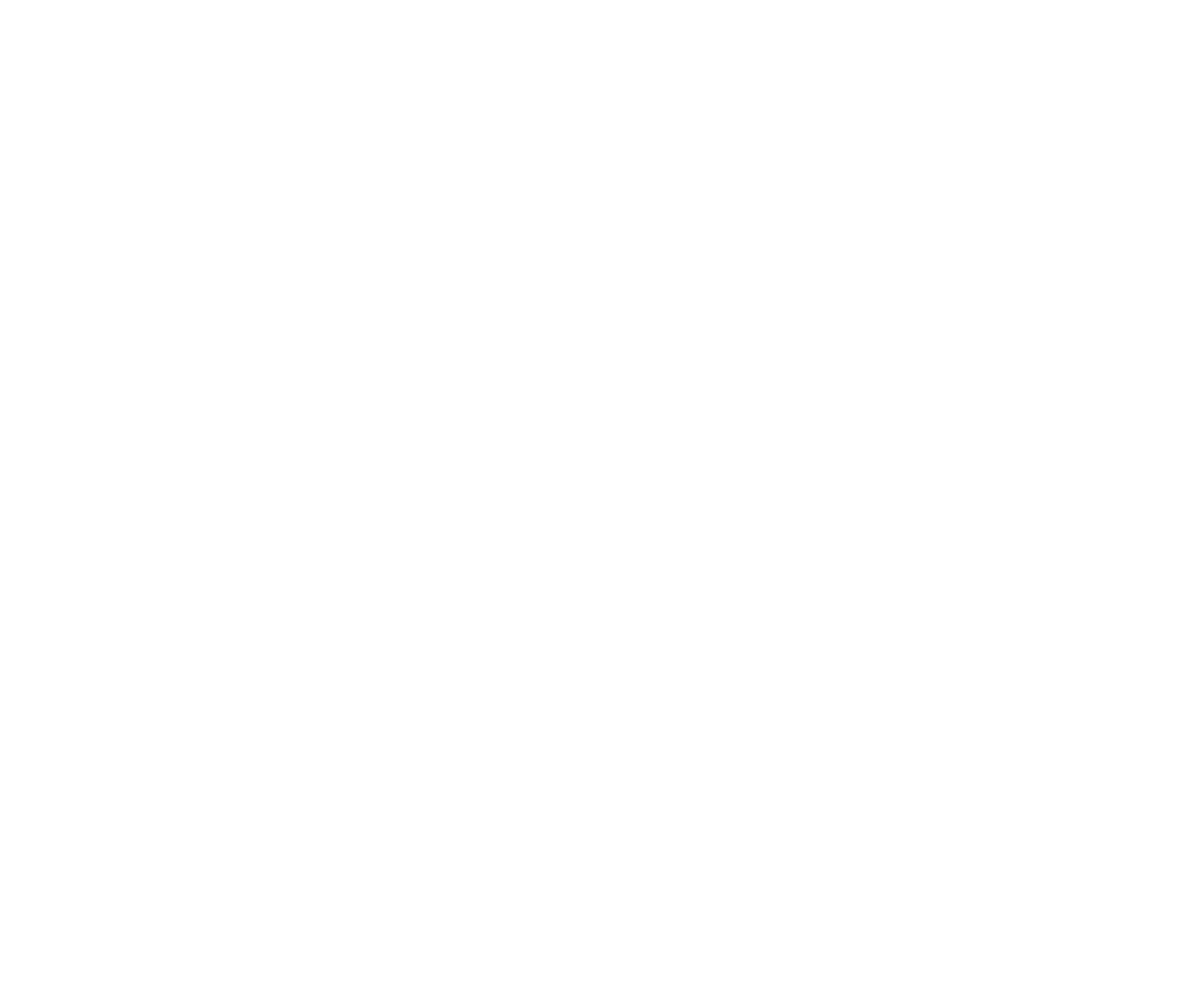
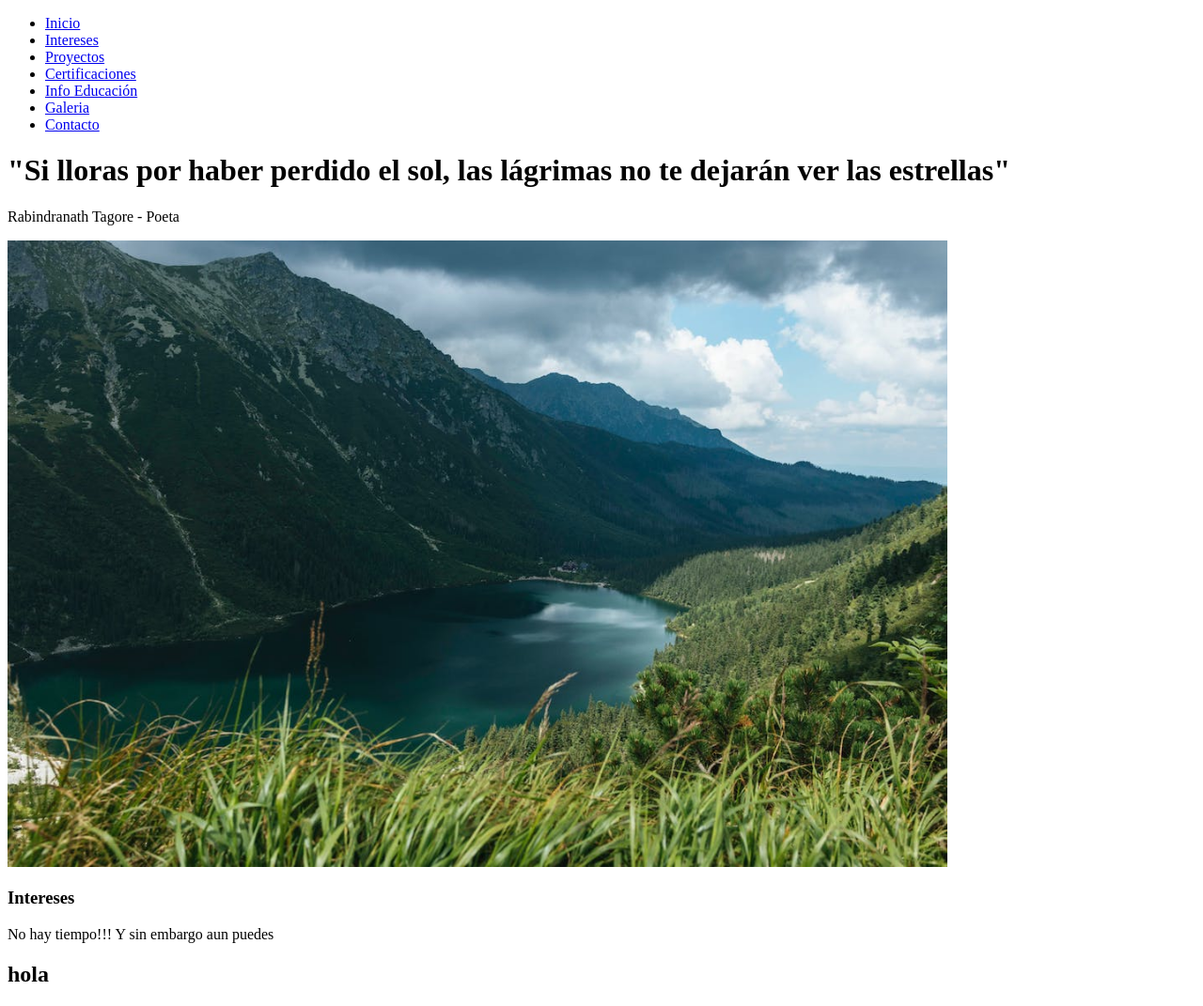
Before and after one commit to FernandoMoralesH/Mi_Portafolio, a plain HTML site: page index.html in a window 1280 px wide. Shown: the whole page at 94% size. Before the commit the page ends 800 px from the top, so only its background shows below. Drawn offline with Linux system fonts and the light colour scheme.

Commit message:
ENE 2023- Construyendo Portafolio

```diff
--- /dev/null
+++ b/app.js
@@ -0,0 +1 @@
+console.log('Hola Mundo')
--- a/index.html
+++ b/index.html
@@ -5,8 +5,65 @@
     <meta http-equiv="X-UA-Compatible" content="IE=edge">
     <meta name="viewport" content="width=device-width, initial-scale=1.0">
     <title>Mi portafolio</title>
+  <!--
+
+<style>
+        nav {background-color:darkblue;
+        color:white;}
+
+        #encabezado{
+            border-radius: 30px;  background-color: aqua;}
+
+
+        </style>
+          -->
 </head>
 <body>
+    <section>
+        <nav id="Navegacion">
+        <ul>
+            <li> <a href="#Encabezado">Inicio</a>  </li>
+            <li> <a href="#Intereses">Intereses</a>  </li>
+            <li> <a href="#Proyectos">Proyectos</a>  </li>
+            <li> <a href="#Certificaciones">Certificaciones</a>  </li>
+            <li> <a href="#Info Educación">Info Educación</a>  </li>
+            <li> <a href="#Galeria">Galeria</a>  </li>
+            <li> <a href="#Contacto"> Contacto</a>  </li>
+        </ul>
+        </nav>
+    </section>
+
+        <header id="Encabezado">
+            <h1>"Si lloras por haber perdido el sol, las lágrimas no te dejarán ver las estrellas"</h1>
+            <p>Rabindranath Tagore - Poeta</p>
+            <img src="img/Paisaje-lago.jpeg" alt="Paisaje de un lago" width="1000" title="Paisaje">
+        </header>
+
+        <div id="Intereses">
+            <h3>Intereses</h3>
+            <p>No hay tiempo!!! Y sin embargo aun puedes </p>
+        </div>
+
+        <section id="Proyectos">
+            <article>
+                <p></p>
+            </article>
+
+            <article></article>
+
+            <article></article>
+
+            <article></article>
+        </section>
+
+        <div id="Certificaciones"></div>
+        <div id="Info Educación"></div>
+        <div id="Galeria"></div>
 
 </body>
+
+<footer id="Contacto"   >
+<h2>hola</h2>
+</footer>
+
 </html>
--- /dev/null
+++ b/style.css
@@ -0,0 +1,4 @@
+
+.navegacion{
+    background-color: aquamarine;
+}
```
Also changed, not shown: img/Paisaje-lago.jpeg (added).
